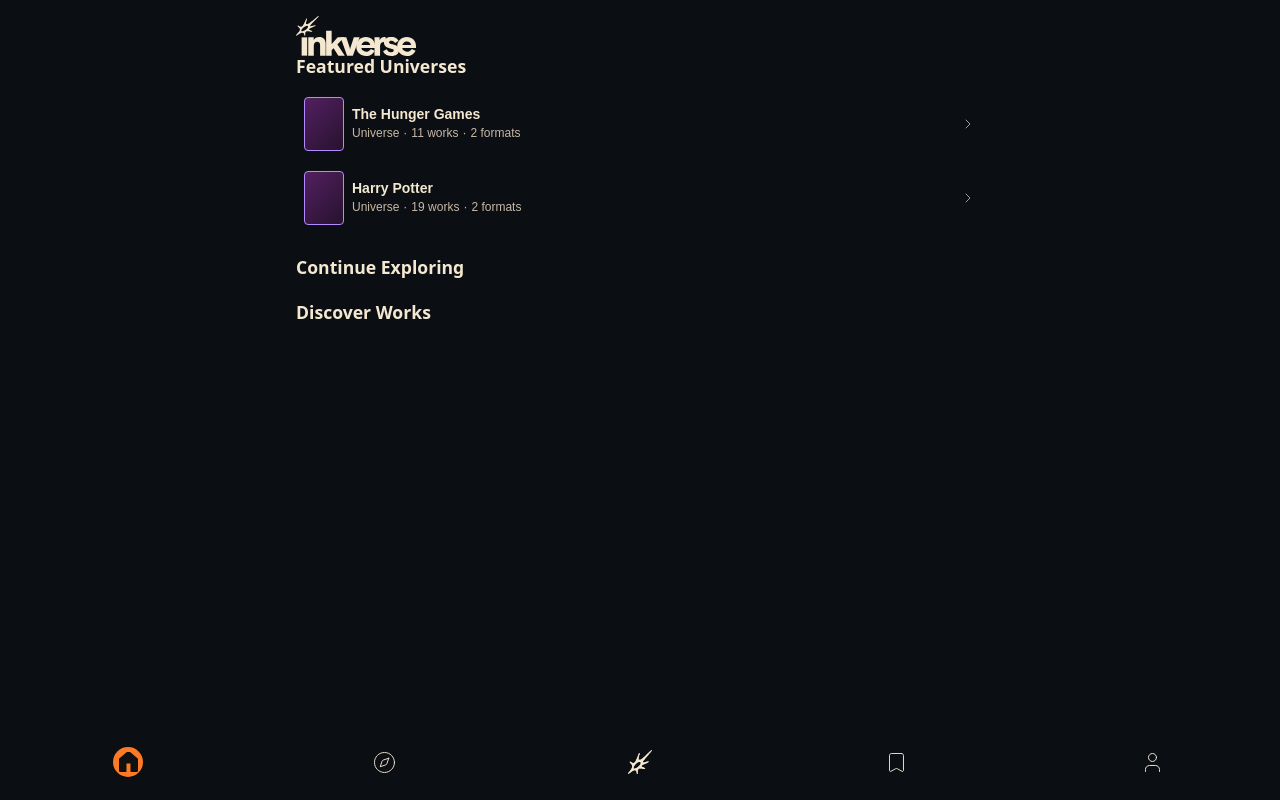
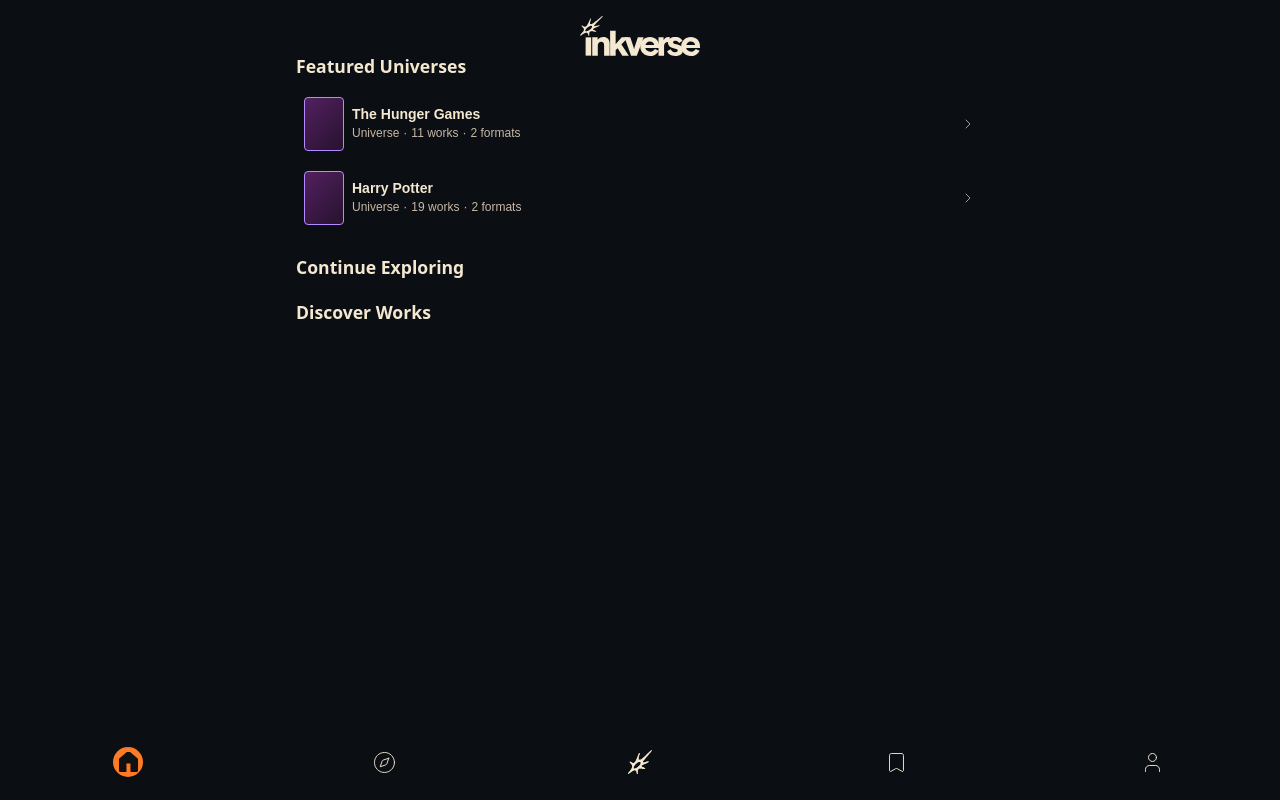
Before and after one commit to DAM-CITM-26/inkverse, a React (Vite) app: page / in a window 1280 px wide. Built offline with nearby package versions, Linux system fonts and the light colour scheme; a web font is replaced by a local one.

Commit message:
logo homepage incorporation

```diff
--- a/src/index.css
+++ b/src/index.css
@@ -465,19 +465,19 @@ h1 { font-family: var(--fuente-titulos); font-weight: 400; }
   gap: 4px;
 }
 
+.logo-container {
+  display: flex;
+  justify-content: center;
+  align-items: center;
+  width: 100%;
+  padding: 0 16px;
+  overflow: hidden;
+}
 
 .logo {
-  position: relative;
+  display: block;
   width: 120px;
   height: 40px;
+  aspect-ratio: 3 / 1;
+  object-fit: contain;
 }
-
-.logo__shape {
-  position: absolute;
-  width: 114.37px;
-  height: 25.19px;
-  left: 5.63px;
-  top: 14.81px;
-  color: var(--color-texto);
-  background: var(--color-texto);
-}
```
